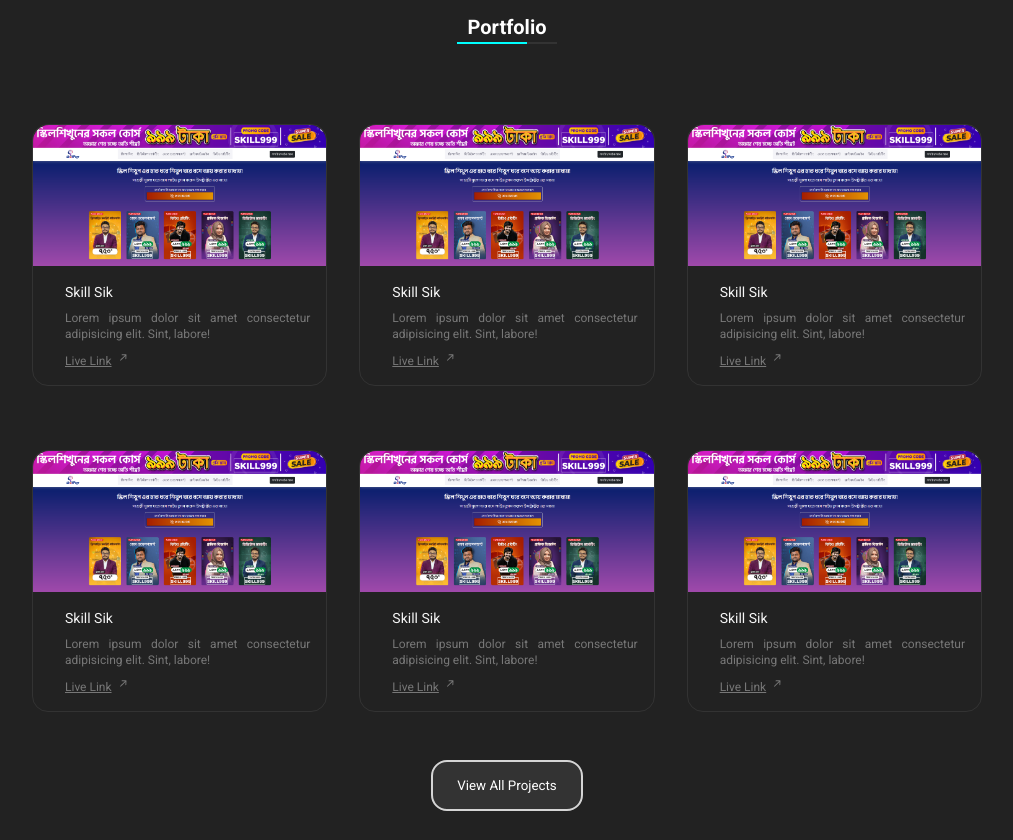
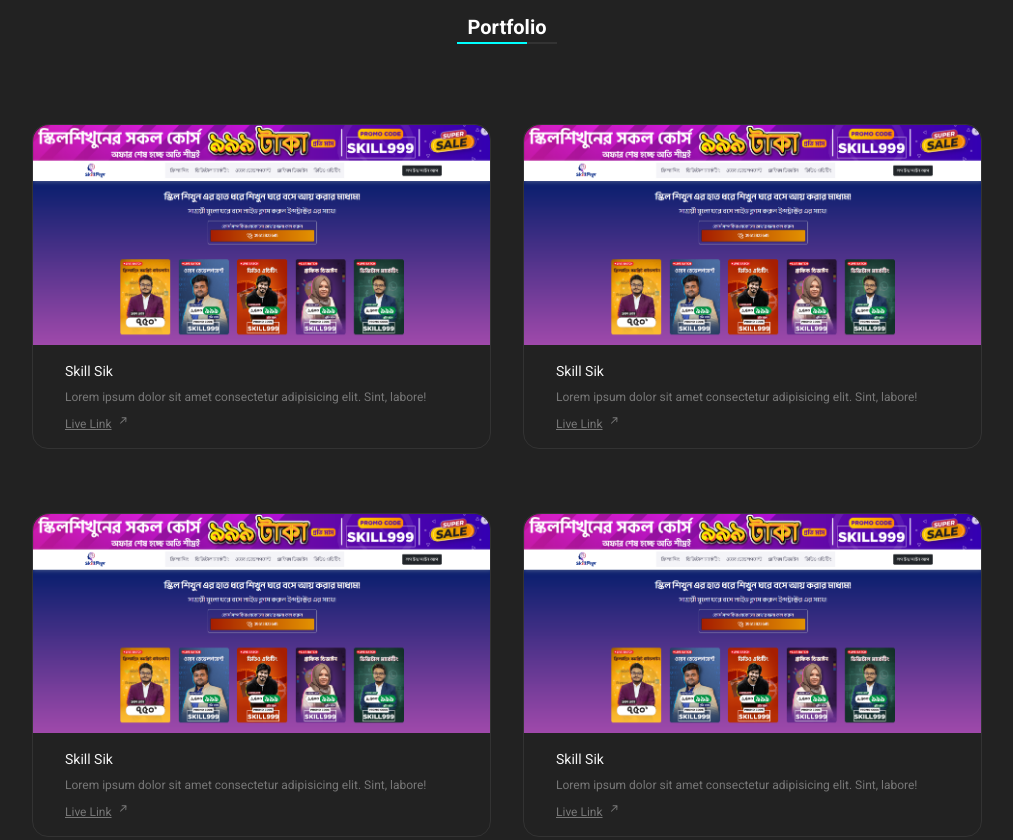
Before and after one commit to pritamkundu01/Assignment1, a plain HTML site: page index.html in a window 1280 px wide. Shown: the part 2510-3350 px from the top of the page, without its empty margins (133-1146 px from the left). Drawn offline with Linux system fonts and the light colour scheme.

Commit message:
grid project changed

```diff
--- a/css/style.css
+++ b/css/style.css
@@ -419,7 +419,7 @@
 
 .project-container{
     display: grid;
-    grid-template-columns: repeat(3, minmax(0,
+    grid-template-columns: repeat(2, minmax(0,
     1fr));
     gap:2rem;
     margin-top: 3rem;
```
